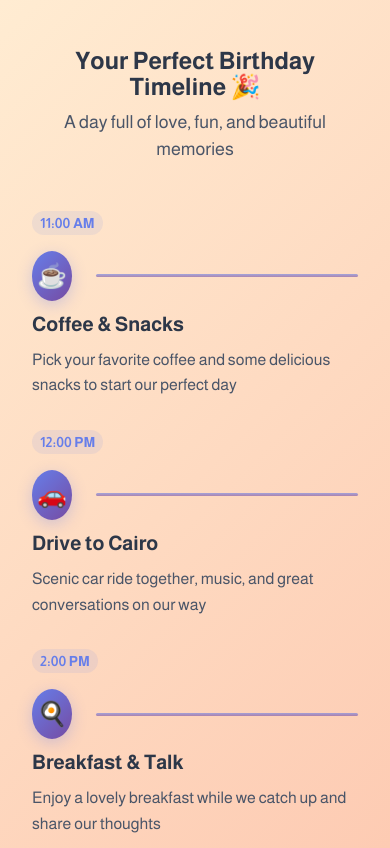
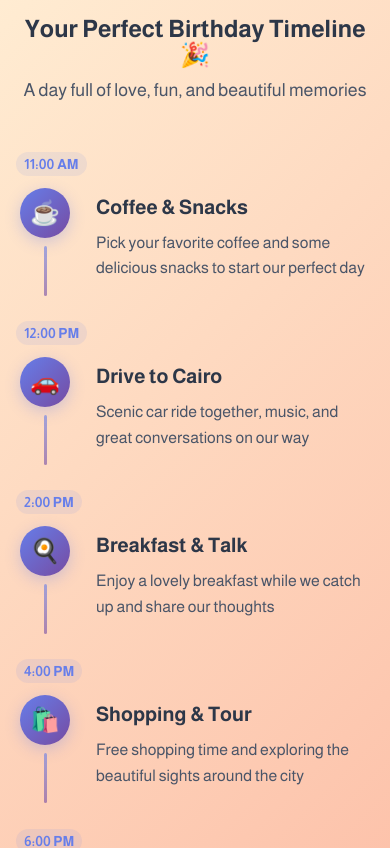
Before and after one commit to ahmedElnewery/elnewery, a React (Vite) app in the folder birthday-countdown/: page /#/invitation in a window 390 px wide. Shown: the top 848 px of the page. Built offline with nearby package versions, Linux system fonts and the light colour scheme.

Commit message:
style: improve timeline responsiveness and visual layout for mobile screens

```diff
--- a/birthday-countdown/src/App.css
+++ b/birthday-countdown/src/App.css
@@ -402,7 +402,6 @@ body {
   display: flex;
   align-items: center;
   justify-content: center;
-  padding: 2rem 1rem;
 }
 
 .timeline-container {
@@ -541,34 +540,48 @@ body {
   .timeline-item {
     flex-direction: column;
     align-items: flex-start;
+    margin-bottom: 2.5rem;
   }
 
   .timeline-time {
     width: auto;
     text-align: left;
     padding-right: 0;
-    margin-bottom: 0.5rem;
+    margin-bottom: 1rem;
   }
 
   .timeline-connector {
-    flex-direction: row;
-    margin: 0.5rem 0;
-    width: 100%;
+    flex-direction: column;
+    margin: 0 1rem;
+    align-items: center;
+    position: absolute;
+    left: -12px;
+    top: 36px;
   }
 
   .timeline-dot {
-    margin-right: 1rem;
+    margin-right: 0;
+    margin-bottom: 0.5rem;
+    flex-shrink: 0;
   }
 
   .timeline-line {
-    width: 100%;
-    height: 3px;
+    width: 3px;
+    height: 50px;
     margin-top: 0;
-    margin-left: 0.5rem;
+    margin-left: 0;
+    background: linear-gradient(to bottom, #667eea, #764ba2);
+    border-radius: 2px;
+    opacity: 0.6;
   }
 
   .timeline-details {
     padding-top: 0;
+    margin-left: 80px;
+  }
+
+  .timeline-content {
+    position: relative;
   }
 
   .timeline-title {
```
